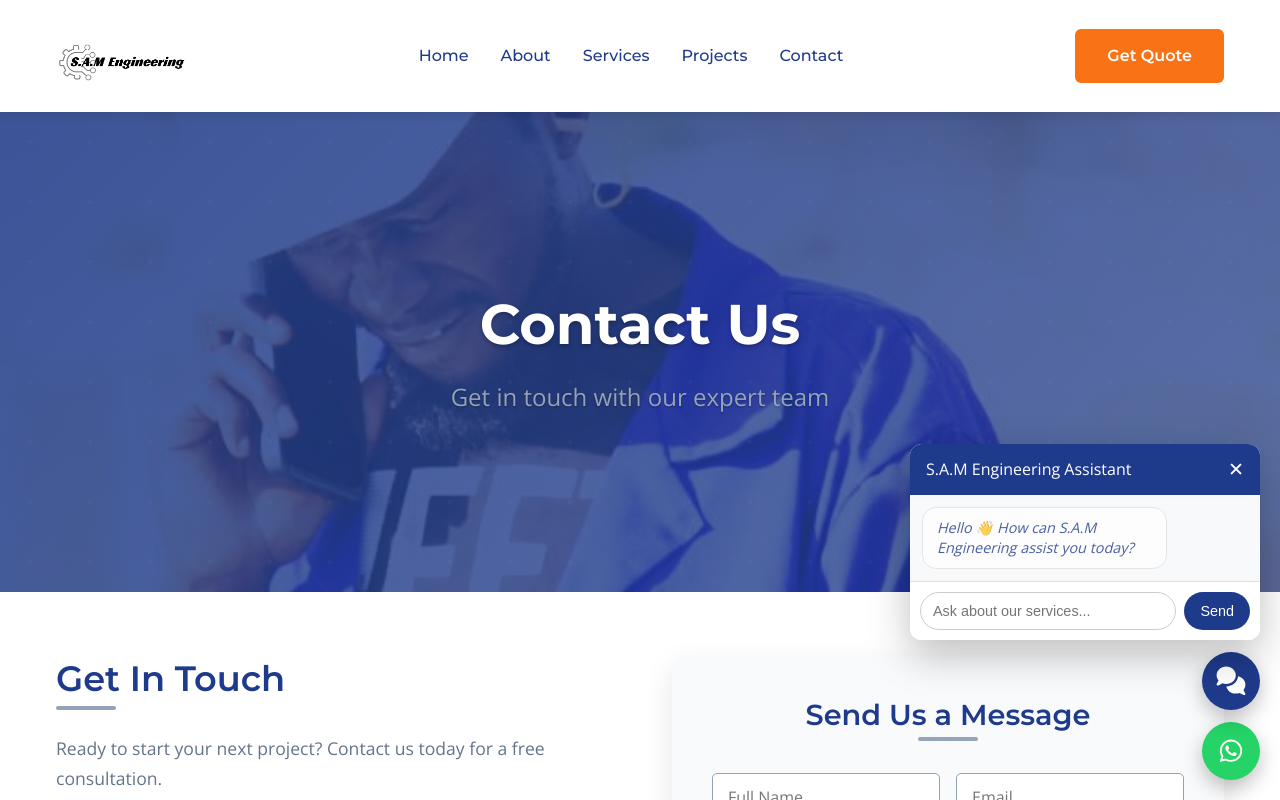
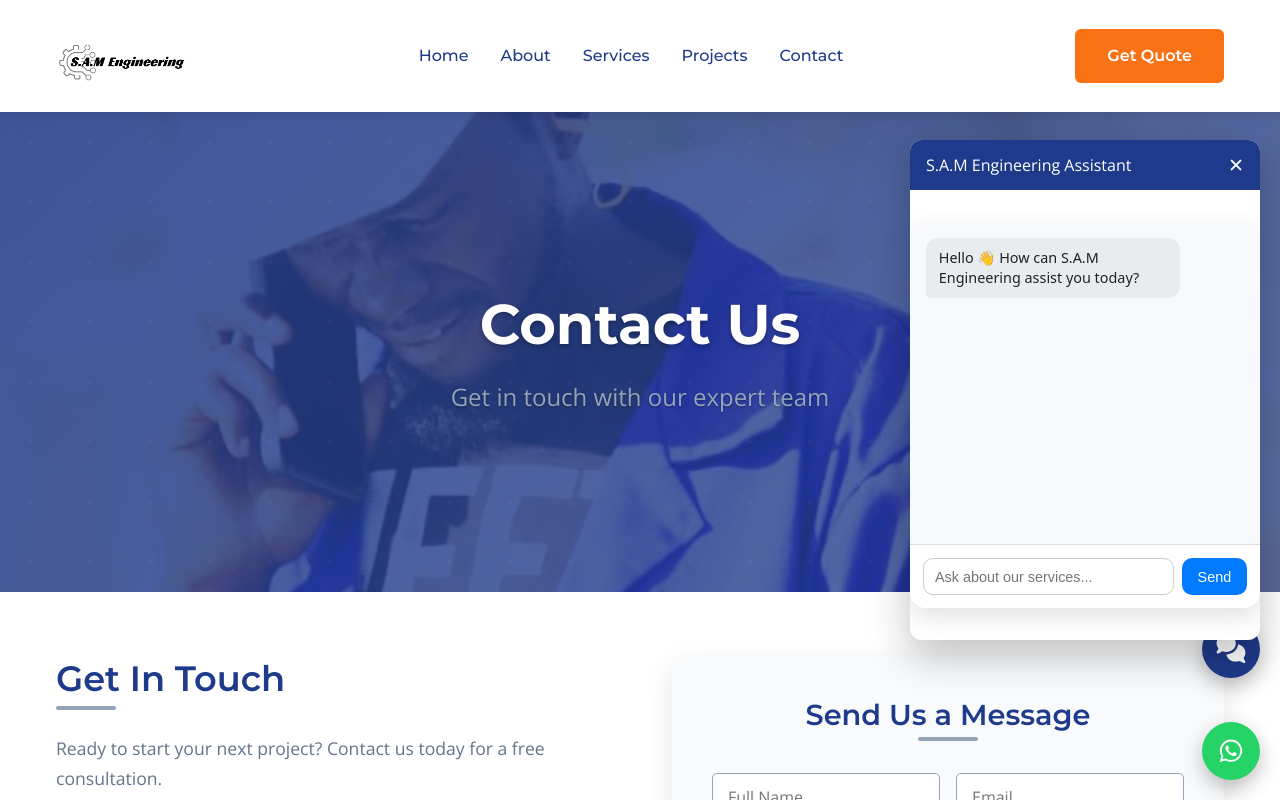
Before and after one commit to Emmanuel0017/samengineering, a React (Create React App) app: page /contact in a window 1280 px wide. Both pictures are taken after a click on the button "Open chatbot". Shown: the top 800 px of the page. Built offline with nearby package versions, Linux system fonts and the light colour scheme.

Commit message:
configured the chatbot from remote host

```diff
--- a/src/components/Chatbot.css
+++ b/src/components/Chatbot.css
@@ -1,106 +1,207 @@
+/* RESET */
+* {
+  box-sizing: border-box;
+  margin: 0;
+  padding: 0;
+}
+
+/* MAIN CONTAINER */
 .chatbot {
+  width: 100%;
+  max-width: 420px;
+  height: 550px;
+
+  margin: 2rem auto;
+
+  background: #ffffff;
+  border-radius: 16px;
+
   display: flex;
   flex-direction: column;
-  /* height: 100%; */
-  font-family: "Open Sans", sans-serif;
-  background: #f8f9fb;
+
+  box-shadow: 0 8px 25px rgba(0, 0, 0, 0.12);
+
+  overflow: hidden;
+
+  font-family: system-ui, sans-serif;
 }
 
-/* =========================
-   Messages area
-========================= */
+/* MESSAGE AREA */
 .messages {
   flex: 1;
-  padding: 12px;
+  padding: 1rem;
+
   overflow-y: auto;
+
   display: flex;
   flex-direction: column;
-  gap: 10px;
+  gap: 0.7rem;
+
+  scroll-behavior: smooth;
+
+  background: #f7f9fc;
 }
 
-/* Scrollbar (optional but nice) */
+/* COMMON MESSAGE */
+.message {
+  max-width: 80%;
+  padding: 0.6rem 0.8rem;
+
+  border-radius: 12px;
+
+  font-size: 0.9rem;
+  line-height: 1.4;
+
+  word-wrap: break-word;
+  overflow-wrap: break-word;
+}
+
+/* USER MESSAGE */
+.message.user {
+  align-self: flex-end;
+
+  background: #007bff;
+  color: #ffffff;
+
+  border-bottom-right-radius: 4px;
+}
+
+/* BOT MESSAGE */
+.message.bot {
+  align-self: flex-start;
+
+  background: #e9ecef;
+  color: #222222;
+
+  border-bottom-left-radius: 4px;
+}
+
+/* INPUT AREA */
+.input-row {
+  display: flex;
+  gap: 0.5rem;
+
+  padding: 0.8rem;
+
+  border-top: 1px solid #ddd;
+
+  background: #ffffff;
+}
+
+/* INPUT */
+.input-row input {
+  flex: 1;
+
+  padding: 0.6rem 0.7rem;
+
+  border-radius: 10px;
+  border: 1px solid #ccc;
+
+  font-size: 0.9rem;
+
+  outline: none;
+
+  transition: border 0.2s;
+}
+
+.input-row input:focus {
+  border-color: #007bff;
+}
+
+/* SEND BUTTON */
+.input-row button {
+  padding: 0.6rem 1rem;
+
+  border-radius: 10px;
+
+  border: none;
+
+  background: #007bff;
+  color: white;
+
+  font-size: 0.9rem;
+  font-weight: 500;
+
+  cursor: pointer;
+
+  transition: background 0.2s, transform 0.1s;
+}
+
+.input-row button:hover {
+  background: #0066d4;
+}
+
+.input-row button:active {
+  transform: scale(0.96);
+}
+
+.input-row button:disabled {
+  background: #9ec5ff;
+  cursor: not-allowed;
+}
+
+/* SCROLLBAR (DESKTOP ONLY) */
 .messages::-webkit-scrollbar {
   width: 6px;
 }
 
 .messages::-webkit-scrollbar-thumb {
-  background: var(--dark-blue);
+  background: #bbb;
   border-radius: 10px;
 }
 
-/* =========================
-   Message bubbles
-========================= */
-.message {
-  max-width: 75%;
-  padding: 10px 14px;
-  border-radius: 14px;
-  font-size: 0.9rem;
-  line-height: 1.4;
-  word-wrap: break-word;
+/* ---------------- MOBILE ---------------- */
+
+@media (max-width: 600px) {
+  .chatbot {
+    width: 100%;
+    height: 100vh;
+
+    margin: 0;
+    border-radius: 0;
   }
 
-/* Bot message */
-.message.bot {
-  align-self: flex-start;
-  background: var(--white);
-  color: var(--dark-blue);
-  border: 1px solid #e0e0e0;
+  .messages {
+    padding: 0.7rem;
   }
 
-/* User message */
-.message.user {
-  align-self: flex-end;
-  background: var(--dark-blue);
-  color: var(--white);
+  .message {
+    font-size: 0.85rem;
+    max-width: 90%;
   }
 
-.message.bot:last-child {
-  font-style: italic;
-  opacity: 0.8;
-}
-
-/* =========================
-   Input row
-========================= */
   .input-row {
-  display: flex;
-  padding: 10px;
-  border-top: 1px solid #e0e0e0;
-  background: var(--white);
-  gap: 8px;
+    padding: 0.6rem;
   }
 
   .input-row input {
-  flex: 1;
-  padding: 10px 12px;
-  border-radius: 20px;
-  border: 1px solid #ccc;
-  outline: none;
-  font-size: 0.9rem;
+    font-size: 0.85rem;
   }
 
-.input-row input:focus {
-  border-color: #1d3557;
+  .input-row button {
+    font-size: 0.85rem;
+    padding: 0.5rem 0.8rem;
+  }
 }
 
-/* Send button */
-.input-row button {
-  padding: 0 16px;
-  border-radius: 20px;
-  border: none;
-  background: var(--dark-blue);
-  color: var(--white);
-  font-size: 0.9rem;
-  cursor: pointer;
-  transition: background 0.2s ease;
+/* -------------- TABLET ---------------- */
+
+@media (min-width: 601px) and (max-width: 900px) {
+  .chatbot {
+    max-width: 500px;
+    height: 600px;
   }
 
-.input-row button:hover {
-  background: var(--dark-blue);
+  .message {
+    font-size: 0.95rem;
+  }
 }
 
-.input-row button:disabled {
-  opacity: 0.6;
-  cursor: not-allowed;
+/* -------------- LARGE SCREENS ---------- */
+
+@media (min-width: 1200px) {
+  .chatbot {
+    max-width: 450px;
+    height: 600px;
   }
+}
--- a/src/components/Chatbot.tsx
+++ b/src/components/Chatbot.tsx
@@ -10,42 +10,75 @@ interface Message {
 
 export default function Chatbot() {
   const [messages, setMessages] = useState<Message[]>([
-    { from: "bot", text: "Hello 👋 How can S.A.M Engineering assist you today?" },
+    {
+      from: "bot",
+      text: "Hello 👋 How can S.A.M Engineering assist you today?",
+    },
   ]);
+
   const [input, setInput] = useState("");
   const [loading, setLoading] = useState(false);
 
   const sendMessage = async () => {
-    if (!input.trim()) return;
+    if (!input.trim() || loading) return;
 
-    const userText = input;
+    const userText = input.trim();
+
+    // Clear input immediately
     setInput("");
     setLoading(true);
 
-    setMessages((prev) => [...prev, { from: "user", text: userText }]);
+    // Add user message
+    setMessages((prev) => [
+      ...prev,
+      { from: "user", text: userText },
+    ]);
 
     try {
-      const res = await fetch("http://localhost:3001/api/chat", {
-        method: "POST",
-        headers: { "Content-Type": "application/json" },
-        body: JSON.stringify({ message: userText }),
-      });
+      const res = await fetch(
+        "https://chatbot-wzhx.onrender.com/chat",
+        {
+          method: "POST",
+          headers: {
+            "Content-Type": "application/json",
+          },
+          body: JSON.stringify({
+            text: userText, // must match FastAPI schema
+          }),
+        }
+      );
+
+      if (!res.ok) {
+        throw new Error(`Server error: ${res.status}`);
+      }
 
       const data = await res.json();
 
+      // Add bot response
       setMessages((prev) => [
         ...prev,
-        { from: "bot", text: data.reply ?? "No response" },
+        {
+          from: "bot",
+          text: data.response || "No response from server.",
+        },
       ]);
-    } catch {
+    } catch (error) {
+      console.error("Chatbot error:", error);
+
       setMessages((prev) => [
         ...prev,
         {
           from: "bot",
           text: (
             <>
-              Sorry i cannot help you at the moment. Please{" "}
-              <a href="/contact" style={{ color: "#007bff", textDecoration: "underline" }}>
+              Sorry, I can’t help you right now. Please{" "}
+              <a
+                href="/contact"
+                style={{
+                  color: "#007bff",
+                  textDecoration: "underline",
+                }}
+              >
                 contact us
               </a>{" "}
               directly.
@@ -58,24 +91,46 @@ export default function Chatbot() {
     }
   };
 
+  // Send on Enter key
+  const handleKeyDown = (e: React.KeyboardEvent<HTMLInputElement>) => {
+    if (e.key === "Enter") {
+      sendMessage();
+    }
+  };
+
   return (
     <div className="chatbot">
       <div className="messages">
         {messages.map((m, i) => (
-          <div key={i} className={`message ${m.from}`}>
+          <div
+            key={i}
+            className={`message ${m.from}`}
+          >
             {typeof m.text === "string" ? m.text : m.text}
           </div>
         ))}
-        {loading && <div className="message bot">Typing...</div>}
+
+        {loading && (
+          <div className="message bot">
+            Typing...
+          </div>
+        )}
       </div>
 
       <div className="input-row">
         <input
+          type="text"
           value={input}
           onChange={(e) => setInput(e.target.value)}
+          onKeyDown={handleKeyDown}
           placeholder="Ask about our services..."
+          disabled={loading}
         />
-        <button onClick={sendMessage} disabled={loading}>
+
+        <button
+          onClick={sendMessage}
+          disabled={loading}
+        >
           Send
         </button>
       </div>
--- a/src/components/Footer.tsx
+++ b/src/components/Footer.tsx
@@ -22,7 +22,7 @@ const Footer: React.FC = () => {
             <div className="social-links">
               <a href="/" className="social-link"><FontAwesomeIcon icon={faLinkedin} size='2x'/></a>
               <a href="/" className="social-link"><FontAwesomeIcon icon={faXTwitter} size='2x'/></a>
-              <a href="/" className="social-link"><FontAwesomeIcon icon={faFacebook} size='2x'/></a>
+              <a href="https://www.facebook.com/profile.php?id=61587047876616" className="social-link"><FontAwesomeIcon icon={faFacebook} size='2x'/></a>
               <a href="/" className="social-link"><FontAwesomeIcon icon={faInstagram} size='2x'/></a>
             </div>
           </div>
```
Lines whose indentation alone changed are shown as unchanged.
